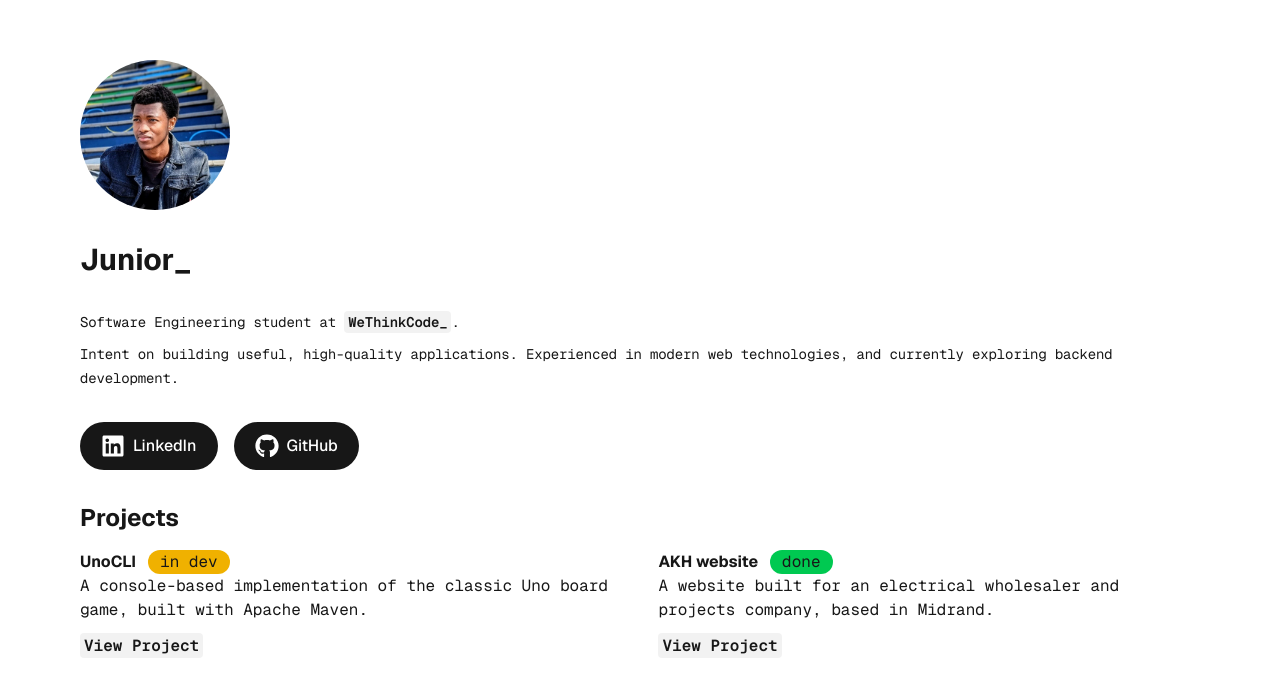
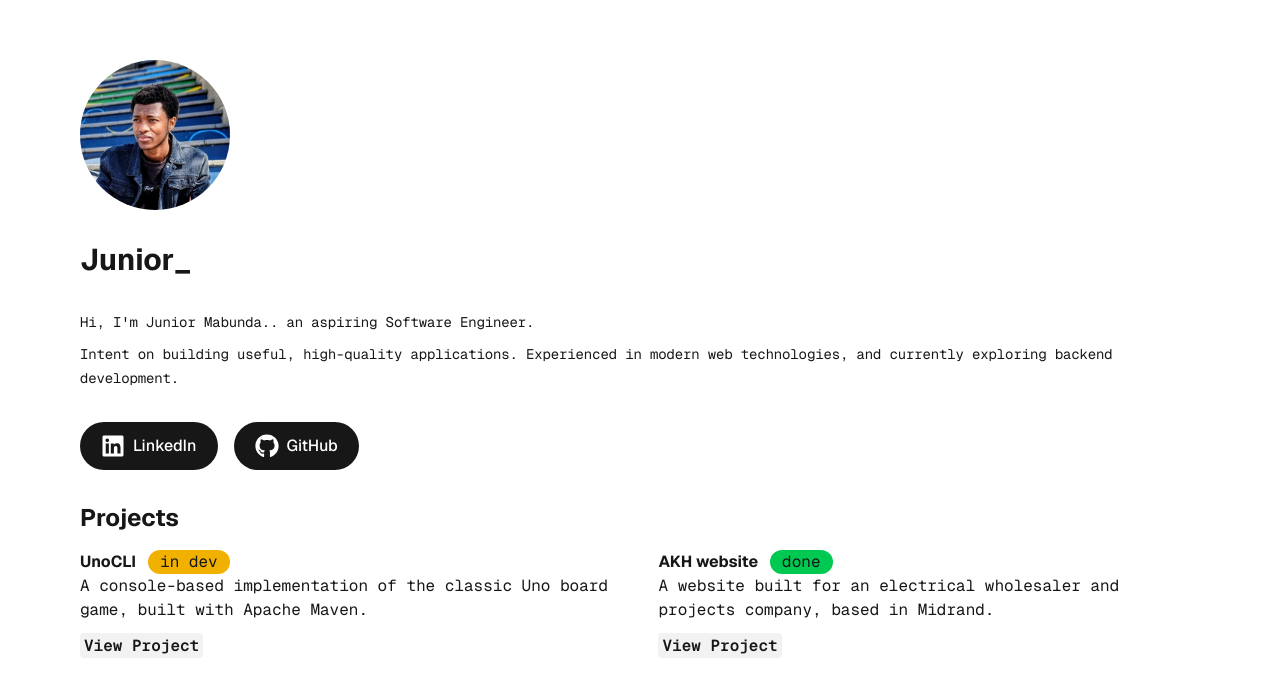
Before and after one commit to ejmabunda/ejmabunda.github.io, a Next.js app: page / in a window 1280 px wide. Shown: the part 104-800 px from the top of the page. Built offline with nearby package versions, Linux system fonts and the light colour scheme.

Commit message:
chore: upate bio in page.tsx

```diff
--- a/src/app/page.tsx
+++ b/src/app/page.tsx
@@ -31,13 +31,7 @@ export default function Home() {
         />
         <h1 className="text-3xl font-bold">Junior_</h1>
         <section className="font-mono text-sm/6 text-center sm:text-left">
-          <p className="mb-2 tracking-[-.01em]">
-            Software Engineering student at{" "}
-            <code className="bg-black/[.05] dark:bg-white/[.06] font-mono font-semibold px-1 py-0.5 rounded">
-              <a href="https://www.wethinkcode.co.za" target="_blank">WeThinkCode_</a>
-            </code>
-            .
-          </p>
+          <p className="mb-2 tracking-[-.01em]">Hi, I'm Junior Mabunda.. an aspiring Software Engineer.</p>
           <p className="tracking-[-.01em]">
             Intent on building useful, high-quality applications. Experienced in modern web technologies, and currently exploring backend development.
           </p>
```
